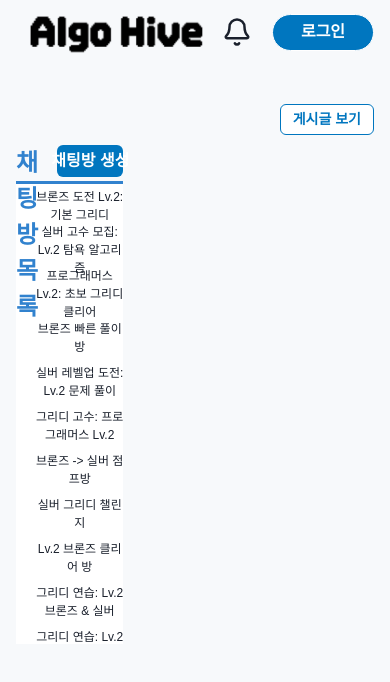
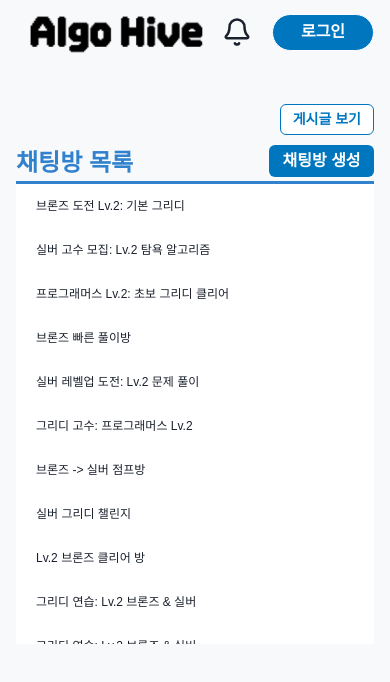
Before and after one commit to six-goguma/Algo-Hive-FE, a React (Vite) app: page /chat in a window 390 px wide. Shown: the top 682 px of the page. Built offline with nearby package versions, Linux system fonts and the light colour scheme; a web font is replaced by a local one.

Commit message:
feat(chat): mobileView 반응형 적용

```diff
--- a/src/pages/chat/ui/ChatPage.tsx
+++ b/src/pages/chat/ui/ChatPage.tsx
@@ -1,15 +1,22 @@
 import { useState } from 'react';
 import { useNavigate } from 'react-router-dom';
 
-import { Box, Flex, Button } from '@chakra-ui/react';
+import { Box, Flex, Button, useMediaQuery } from '@chakra-ui/react';
 
 import { ChatRoomSection, ChatRoomInsideSection } from '@pages/chat/components/room';
 import { ChatUserSection } from '@pages/chat/components/user/ChatUserSection';
+
+import { breakPoints } from '@shared/styles/variants/breakpoints';
+
+// 반응형 브레이크포인트 가져오기
 
 export const ChatPage = () => {
   const navigate = useNavigate();
   const [selectedRoom, setSelectedRoom] = useState<string | null>(null);
   const [isEntered, setIsEntered] = useState(false); // 사용자 설정 완료 상태
+
+  // 화면 크기 체크 (휴대폰 뷰 여부)
+  const [isMobileView] = useMediaQuery(`(max-width: ${breakPoints.sm})`);
 
   const handleGoBack = () => {
     setIsEntered(false);
@@ -32,7 +39,8 @@ export const ChatPage = () => {
         게시글 보기
       </Button>
       <Flex w='full' gap='35px' h='full'>
-        <Box w='30%' bg='#F7F9FB'>
+        {(isMobileView && !selectedRoom) || !isMobileView ? (
+          <Box w={isMobileView ? '100%' : '30%'} bg='#F7F9FB'>
             {isEntered ? (
               <ChatUserSection
                 onGoBack={() => {
@@ -43,11 +51,18 @@ export const ChatPage = () => {
               <ChatRoomSection onSelectRoom={setSelectedRoom} />
             )}
           </Box>
-        <Box w='70%' bg='#F7F9FB'>
+        ) : null}
+
+        {(isMobileView && selectedRoom) || !isMobileView ? (
+          <Box w={isMobileView ? '100%' : '70%'} bg='#F7F9FB'>
             {selectedRoom && (
-            <ChatRoomInsideSection roomName={selectedRoom} onComplete={() => setIsEntered(true)} />
+              <ChatRoomInsideSection
+                roomName={selectedRoom}
+                onComplete={() => setIsEntered(true)}
+              />
             )}
           </Box>
+        ) : null}
       </Flex>
     </Flex>
   );
```
Lines whose indentation alone changed are shown as unchanged.
